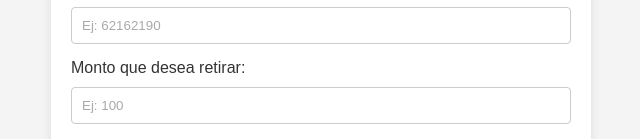
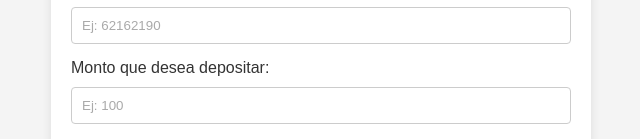
Before and after one commit to winsgana/DEPOSITOS, a plain HTML site: page index.html in a window 1280 px wide. Shown: the part 807-946 px from the top of the page, 319-959 px from the left. Drawn offline with Linux system fonts and the light colour scheme.

Commit message:
Update index.html

```diff
--- a/index.html
+++ b/index.html
@@ -143,7 +143,7 @@
     <label for="phoneNumber">Ingresa tu número de teléfono:</label>
     <input type="text" id="phoneNumber" name="phoneNumber" maxlength="8" required placeholder="Ej: 62162190">
 
-    <label for="monto">Monto que desea retirar:</label>
+    <label for="monto">Monto que desea depositar:</label>
     <input type="text" id="monto" name="monto" maxlength="4" required placeholder="Ej: 100">
 
     <label for="fileInput">Selecciona tu comprobante:</label>
```
